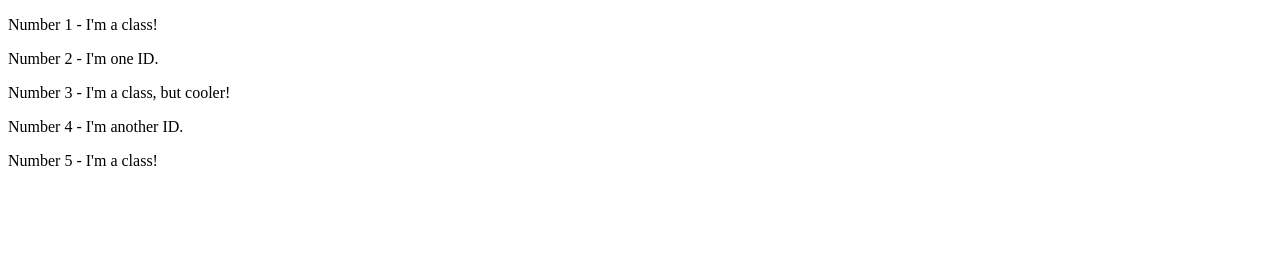
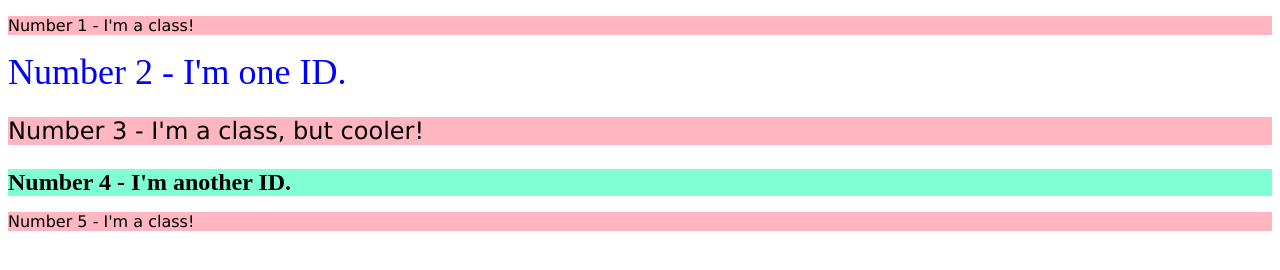
Before and after one commit to Nirneen/Odin_project, a plain HTML site: page css-exercises-main/foundations/02-class-id-selectors/index.html in a window 1280 px wide. Drawn offline with Linux system fonts and the light colour scheme.

Commit message:
solve 1-4 ex

```diff
--- /dev/null
+++ b/css-exercises-main/foundations/01-css-methods/styles.css
@@ -0,0 +1,7 @@
+div {
+    background-color: red;
+    color: white;
+    font-size: 32px;
+    text-align: center;
+    font-weight: bold;
+}
--- a/css-exercises-main/foundations/02-class-id-selectors/index.html
+++ b/css-exercises-main/foundations/02-class-id-selectors/index.html
@@ -8,10 +8,10 @@
     <link rel="stylesheet" href="style.css">
   </head>
   <body>
-    <p>Number 1 - I'm a class!</p>
-    <div>Number 2 - I'm one ID.</div>
-    <p>Number 3 - I'm a class, but cooler!</p>
-    <div>Number 4 - I'm another ID.</div>
-    <p>Number 5 - I'm a class!</p>
+    <p class="odd">Number 1 - I'm a class!</p>
+    <div id="p2">Number 2 - I'm one ID.</div>
+    <p class="odd three">Number 3 - I'm a class, but cooler!</p>
+    <div id="p4">Number 4 - I'm another ID.</div>
+    <p class="odd">Number 5 - I'm a class!</p>
   </body>
 </html>
--- a/css-exercises-main/foundations/02-class-id-selectors/style.css
+++ b/css-exercises-main/foundations/02-class-id-selectors/style.css
@@ -0,0 +1,16 @@
+.odd {
+    background-color: #FFB6C1;
+    font-family: "Verdana", sans-serif;
+}
+#p2 {
+    color: hsl(240, 100%, 50%);
+    font-size: 36px;
+}
+.odd.three{
+    font-size: 24px;
+}
+#p4 {
+    background-color: hwb(160 50% 0%);
+    font-size: 24px;
+    font-weight: bold;
+}
--- a/css-exercises-main/foundations/05-descendant-combinator/style.css
+++ b/css-exercises-main/foundations/05-descendant-combinator/style.css
@@ -0,0 +1,6 @@
+.container .text {
+    background-color: #ffff00;
+    color: #ff0000;
+    font-size: 20px;
+    text-align: center;
+}
```
Also changed, not shown: css-exercises-main/foundations/01-css-methods/index.html (+9 -1 lines), css-exercises-main/foundations/03-grouping-selectors/index.html (+2 -2 lines), css-exercises-main/foundations/03-grouping-selectors/style.css (+14 -0 lines), css-exercises-main/foundations/04-chaining-selectors/style.css (+9 -0 lines), css-exercises-main/foundations/01-css-methods/README.md, css-exercises-main/foundations/02-class-id-selectors/README.md.
